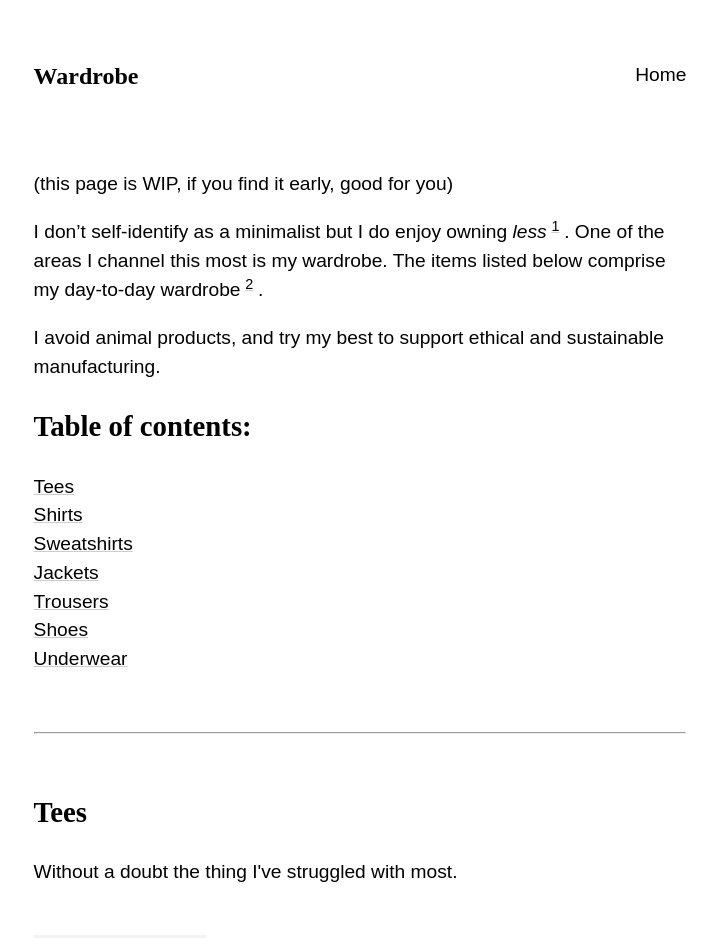
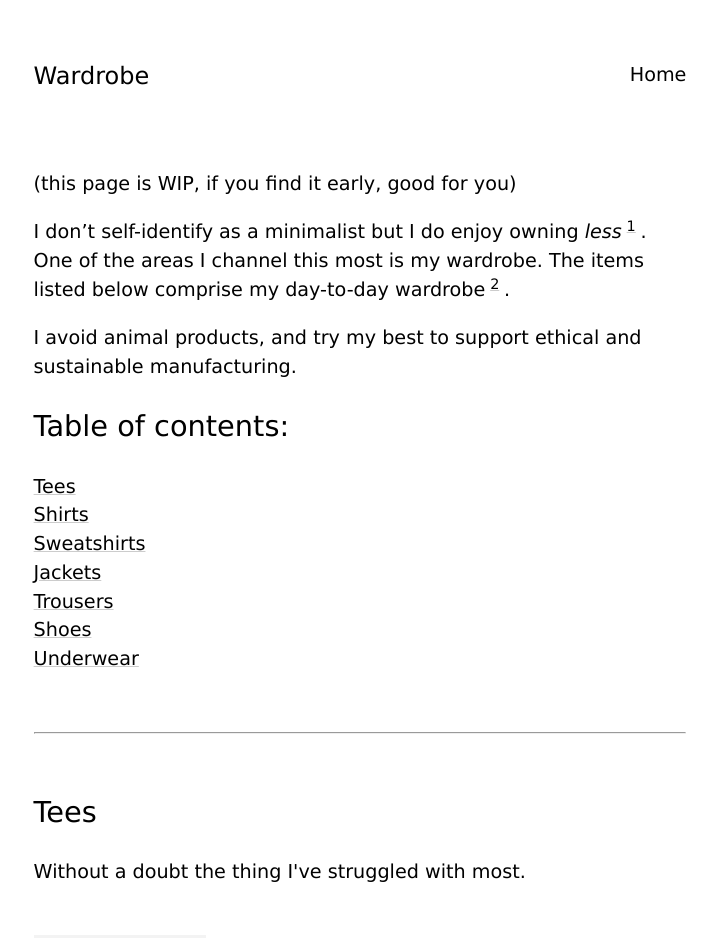
Before and after one commit to AdamWhitcroft/adamwhitcroft.github.io, a Jekyll site: the page built from wardrobe.md, in a window 1280 px wide. Shown: the top 938 px of the page, without its empty margins (280-997 px from the left). Built offline with Jekyll 4.4.1, drawn with Linux system fonts in a browser that asks for light colours; some web fonts are replaced.

Commit message:
cya typekit

```diff
--- a/_layouts/default.html
+++ b/_layouts/default.html
@@ -10,7 +10,6 @@ layout: compress
         <meta name="description" content="Adam Whitcroft is a designer currently working at Shopify. You should follow him on Twitter @adamwhitcroft">
         <meta name="viewport" content="width=device-width">
         <link rel="shortcut icon" href="/favicon.ico" type="image/x-icon" />
-        <link rel="stylesheet" href="https://use.typekit.net/pzl4uwn.css">
         <link rel="stylesheet" href="/css/style.css">
         <script type="text/javascript">
             window.ga=window.ga||function(){(ga.q=ga.q||[]).push(arguments)};ga.l=+new Date;
--- a/_sass/_type.scss
+++ b/_sass/_type.scss
@@ -3,7 +3,7 @@ h2,
 h3 {
   position: relative;
   font-family: $font-family-serif;
-  font-weight: 900;
+  font-weight: 400;
   font-style: normal;
 }
 
--- a/_sass/_variables.scss
+++ b/_sass/_variables.scss
@@ -11,8 +11,8 @@ $link--darkMode: #ffd92f;
 
 /* Type */
 
-$font-family-sans-serif: freight-sans-pro, sans-serif;
-$font-family-serif: freight-display-pro, serif;
+$font-family-sans-serif: graphik, Verdana, Arial, sans-serif;
+$font-family-serif: graphik, Verdana, Arial, sans-serif;
 $font-size-small: 0.875rem;
 
 /* Structure */
```
